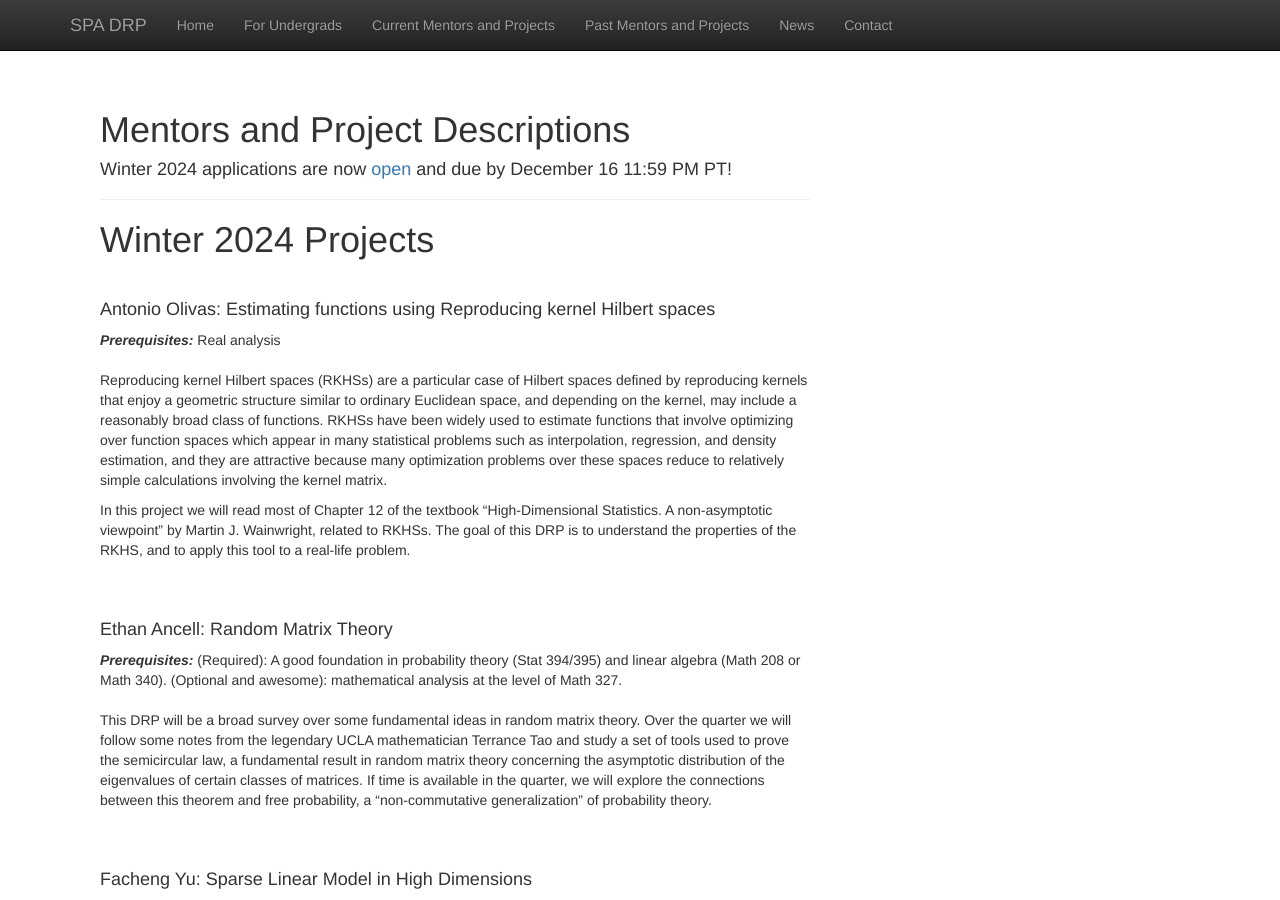
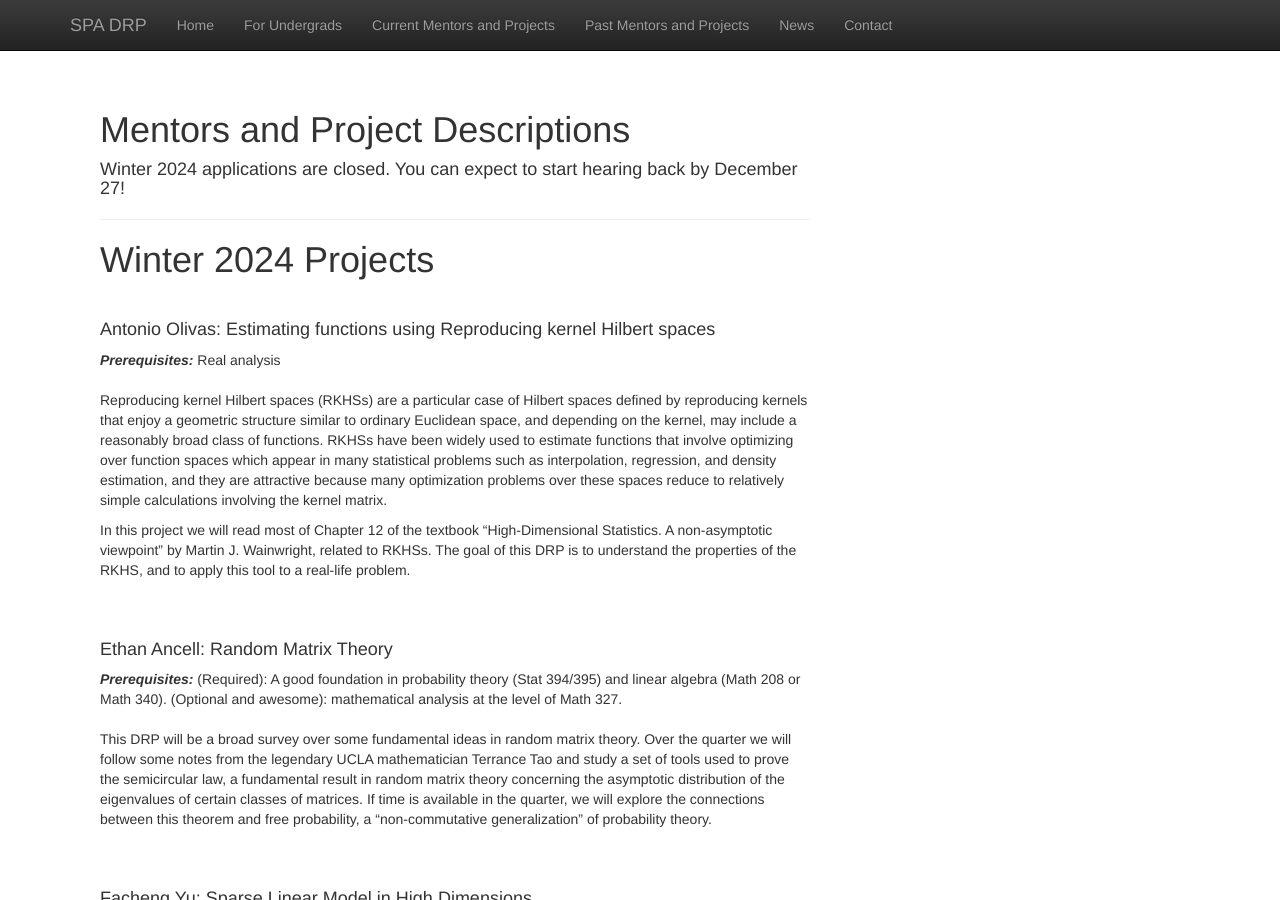
Before and after one commit to SPA-DRP/spa-drp.github.io, a Jekyll site: the page built from currentmentors.md, in a window 1280 px wide and 900 px high. Built offline with Jekyll 4.4.1, drawn with Linux system fonts in a browser that asks for light colours; nearby versions of some CDN libraries; library files that are not in the unit come from our copies.

Commit message:
Close winter 2024 applications

```diff
--- a/currentmentors.md
+++ b/currentmentors.md
@@ -7,7 +7,7 @@ quarter: winter
 
 
 <h4>
-Winter 2024 applications are now <a href="https://forms.gle/qBdLbg8E1GXhjPq89" target="_blank">open</a> and due by December 16 11:59 PM PT!
+Winter 2024 applications are closed. You can expect to start hearing back by December 27!
 </h4>
 
 <hr>
--- a/index.html
+++ b/index.html
@@ -7,7 +7,7 @@ title:  'SPA Directed Reading Program'
 <div class="col-md-8">
   <h2 style="padding-top: 10px;" class="featurette-heading"> </h2>
   <p class="lead">
-    Winter 2024 applications are now <a href="https://forms.gle/qBdLbg8E1GXhjPq89" target="_blank">open</a> and due by December 16 11:59 PM PT!
+    Winter 2024 applications are closed. You can expect to start hearing back by December 27!
   </p>
 </div>
 
```
